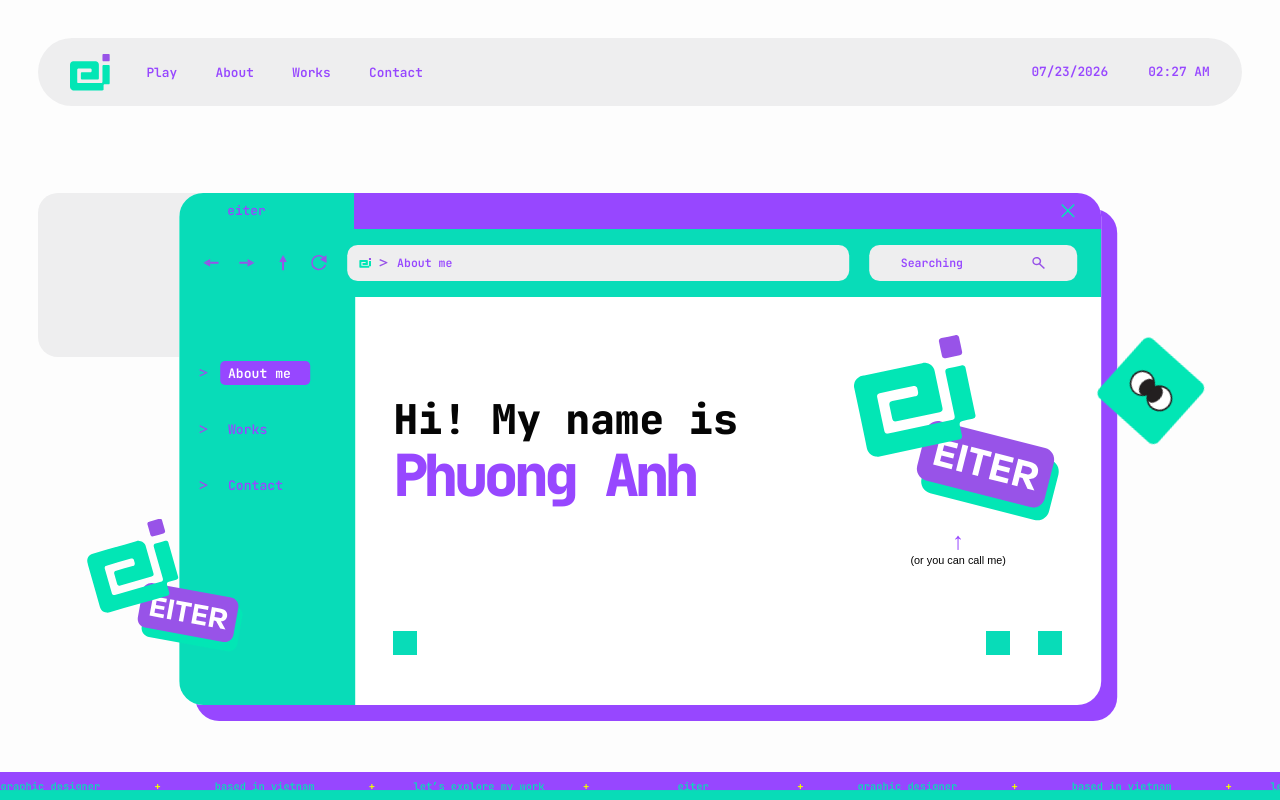
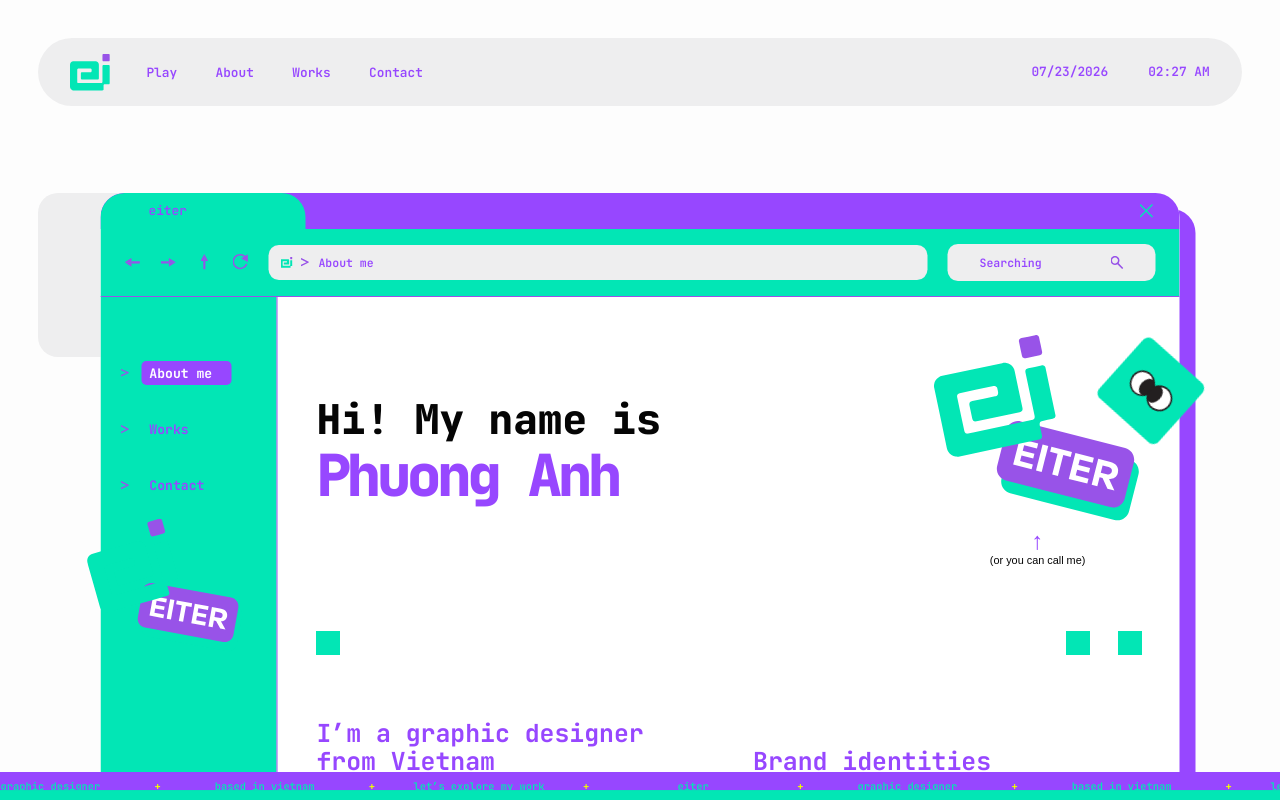
Before and after one commit to hync0811/Portfolio, an Astro site: page / in a window 1280 px wide. Built offline with nearby package versions, Linux system fonts and the light colour scheme; Astro itself is replaced by a stand-in of ours.

Commit message:
update border, color

```diff
--- a/src/components/desktop/DesktopWindow.astro
+++ b/src/components/desktop/DesktopWindow.astro
@@ -40,12 +40,14 @@ const { id, title } = Astro.props;
 </article>
 
 <style>
-  .window { position: absolute; top: 13%; left: 50%; width: min(58rem, 72vw); min-width: 40rem; height: min(34rem, 64vh); overflow: hidden; translate: -50% 0; border-radius: var(--radius-window); background: var(--color-surface); box-shadow: 1rem 1rem 0 var(--color-purple); touch-action: none; }
-  .window__titlebar { display: flex; align-items: center; justify-content: space-between; height: 2.25rem; padding: 0 1.25rem 0 3rem; color: var(--color-purple); background: linear-gradient(90deg, var(--color-mint) 19%, var(--color-purple) 19%); font: 600 .8rem/1 var(--font-mono); cursor: grab; }
+  .window { position: absolute; top: 13%; left: 50%; width: calc(903px + 11rem); max-width: calc(100vw - 2rem); min-width: 0; height: calc(515px + 6.5rem); max-height: calc(100% - 2rem); overflow: hidden; translate: -50% 0; border-radius: var(--radius-window); background: var(--color-surface); box-shadow: 1rem 1rem 0 var(--color-purple); touch-action: none; }
+  .window__titlebar { position: relative; display: flex; align-items: center; justify-content: space-between; height: 2.25rem; padding: 0 1.25rem 0 3rem; color: var(--color-purple); background: var(--color-purple); font: 600 .8rem/1 var(--font-mono); cursor: grab; }
+  .window__titlebar::before { content: ""; position: absolute; inset: 0 auto 0 0; width: 19%; border-top-left-radius: var(--radius-window); border-top-right-radius: var(--radius-window); background: var(--color-mint); }
+  .window__titlebar > * { position: relative; z-index: 1; }
   .window__titlebar:active { cursor: grabbing; }
   button { border: 0; color: var(--color-mint); background: transparent; font-size: 1.25rem; cursor: pointer; }
   button img { display: block; width: .85rem; height: .85rem; }
-  .window__toolbar { display: grid; grid-template-columns: repeat(4, auto) minmax(14rem, 1fr) 13rem; align-items: center; gap: 1.25rem; min-height: 4.25rem; padding: .75rem 1.5rem; color: var(--color-purple); background: var(--color-mint); font: 600 1rem/1 var(--font-mono); }
+  .window__toolbar { display: grid; grid-template-columns: repeat(4, auto) minmax(14rem, 1fr) 13rem; align-items: center; gap: 1.25rem; min-height: 4.25rem; padding: .75rem 1.5rem; border-bottom: 1px solid #9853E8; color: var(--color-purple); background: var(--color-mint); font: 600 1rem/1 var(--font-mono); }
   .window__toolbar-icon { display: grid; place-items: center; width: 1rem; height: 1rem; }
   .window__toolbar-icon img { display: block; width: 100%; height: 100%; object-fit: contain; }
   .window__toolbar-icon--up img { width: 1rem; height: 1rem; }
@@ -55,9 +57,9 @@ const { id, title } = Astro.props;
   .window__search img { width: .8rem; height: .8rem; object-fit: contain; }
   .window__address img { width: .72rem; height: .72rem; flex: 0 0 auto; object-fit: contain; }
   .window__address .window__point-icon, aside .window__point-icon { width: .55rem; height: .55rem; }
-  .window__body { display: grid; grid-template-columns: 11rem 1fr; height: calc(100% - 6.5rem); }
+  .window__body { display: grid; grid-template-columns: 11rem 903px; height: 515px; }
   aside { display: flex; flex-direction: column; gap: 2rem; padding: 4rem 1.25rem; background: var(--color-mint); }
-  aside a { display: flex; align-items: center; gap: .75rem; color: var(--color-purple); font: 600 .82rem/1 var(--font-mono); text-decoration: none; }
+  aside a { display: flex; align-items: center; gap: .75rem; color: var(--color-purple); font: 700 .82rem/1 var(--font-mono); text-decoration: none; }
   .window__nav-label { padding: .35rem .5rem; border-radius: .3rem; }
   .window__body > aside > a[aria-current="page"] .window__nav-label {
     display: inline-block;
@@ -66,6 +68,6 @@ const { id, title } = Astro.props;
     background: var(--color-purple) !important;
   }
   aside a:hover .window__nav-label, aside a:focus-visible .window__nav-label { color: var(--color-surface); background: color-mix(in srgb, var(--color-purple) 78%, transparent); }
-  .window__content { overflow: auto; padding: 0; }
-  @media (max-width: 48rem) { .window { top: 5%; width: calc(100vw - 2rem); min-width: 0; height: calc(100% - 2rem); } .window__toolbar { grid-template-columns: repeat(4, auto) 1fr; } .window__toolbar div:last-child { display: none; } .window__body { grid-template-columns: 1fr; } aside { display: none; } }
+  .window__content { width: 903px; height: 515px; overflow: auto; padding: 0; border-left: 1px solid #9853E8; }
+  @media (max-width: 48rem) { .window { top: 5%; width: calc(100vw - 2rem); min-width: 0; height: calc(100% - 2rem); } .window__toolbar { grid-template-columns: repeat(4, auto) 1fr; } .window__toolbar div:last-child { display: none; } .window__body { grid-template-columns: 1fr; height: calc(100% - 6.5rem); } .window__content { width: 100%; height: auto; } aside { display: none; } }
 </style>
--- a/src/styles/variables.css
+++ b/src/styles/variables.css
@@ -4,7 +4,7 @@
   --color-canvas: #fdfdfd;
   --color-chrome: #eeeeef;
   --color-muted: #626269;
-  --color-mint: #08dcb8;
+  --color-mint: #02E6B5;
   --color-purple: #9747ff;
   --color-yellow: #edff00;
   --color-pink: #e76aff;
```
